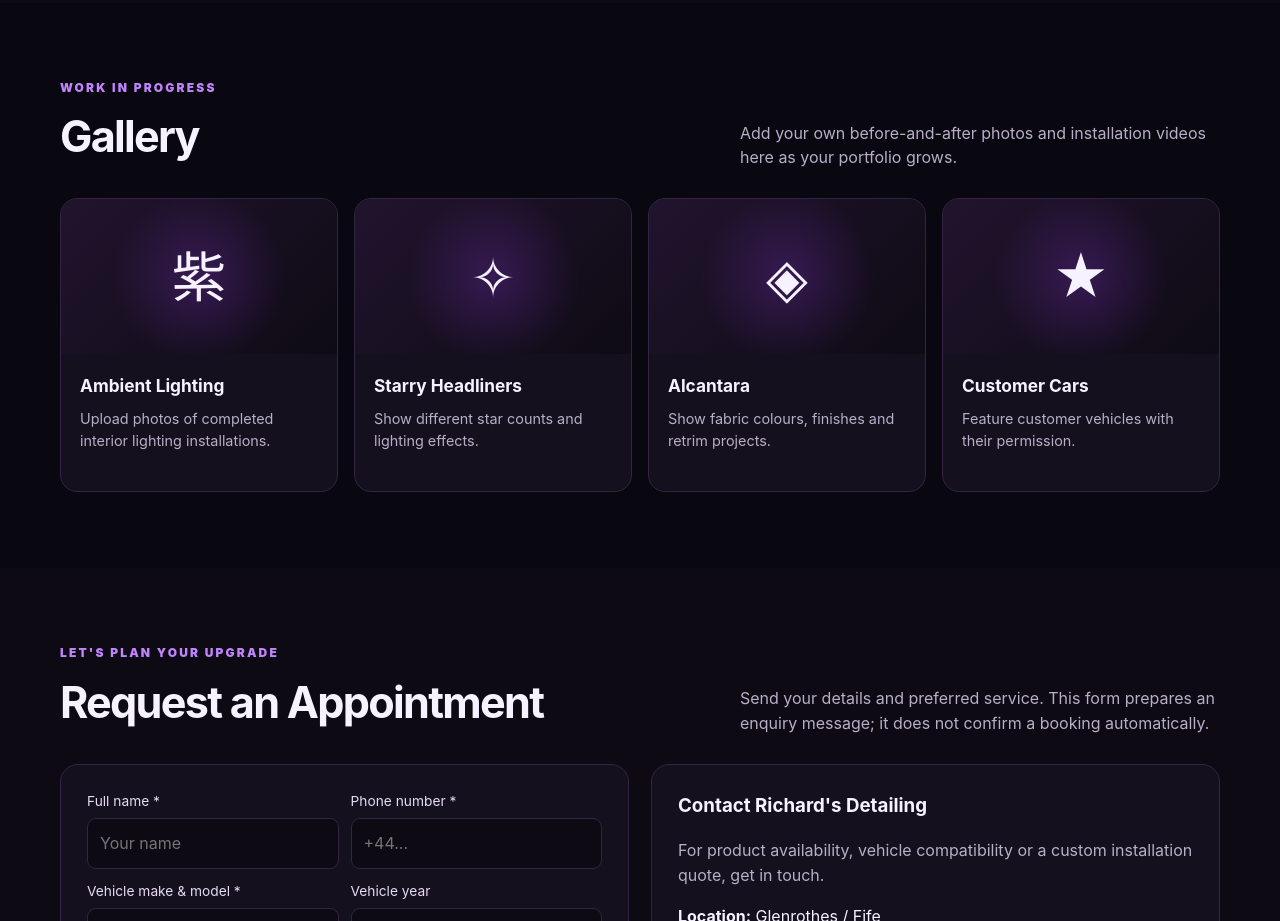
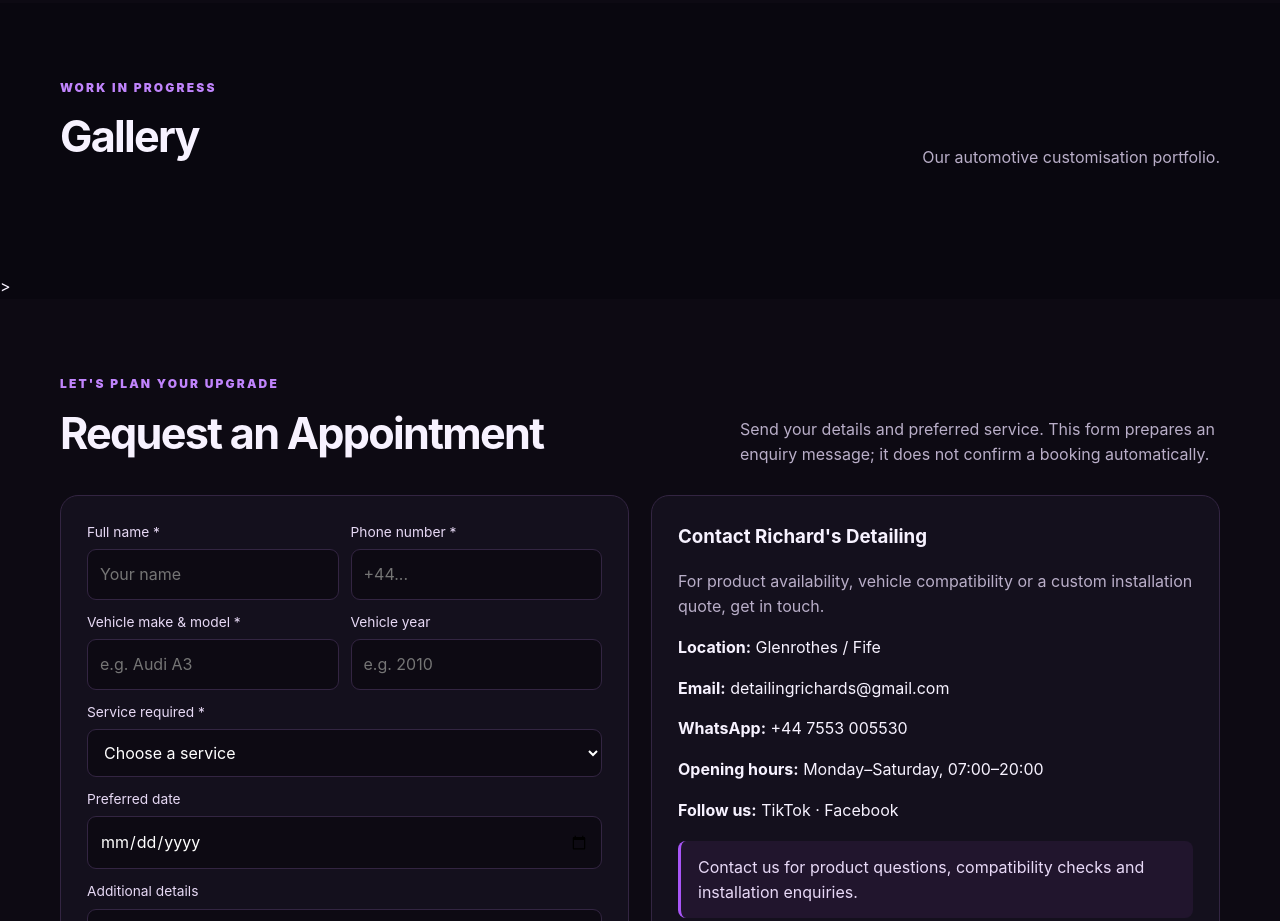
Before and after one commit to RichardsDetailing/-richards-detailing, a plain HTML site: page index.html in a window 1280 px wide. Shown: the part 2400-3321 px from the top of the page. Drawn offline with Linux system fonts and the light colour scheme.

Commit message:
Refactor gallery section and update content

```diff
--- a/index.html
+++ b/index.html
@@ -306,87 +306,27 @@
     </div>
   </section>
 
+
+<style>
+  #gallery .visual,
+  #gallery img,
+  #gallery picture {
+    display: none !important;
+  }
+</style>
+
 <section id="gallery">
-
   <div class="wrap">
-
     <div class="section-head">
-
       <div>
-
         <div class="eyebrow">Work in progress</div>
-
         <h2>Gallery</h2>
-
       </div>
-
-      <p>Add your own before-and-after photos and installation videos here as your portfolio grows.</p>
-
+      <p>Our automotive customisation portfolio.</p>
     </div>
-
-    <div class="grid">
-
-      <div class="card">
-
-        <div class="visual">紫</div>
-
-        <div class="card-body">
-
-          <h3>Ambient Lighting</h3>
-
-          <p>Upload photos of completed interior lighting installations.</p>
-
-        </div>
-
-      </div>
-
-      <div class="card">
-
-        <div class="visual">✧</div>
-
-        <div class="card-body">
-
-          <h3>Starry Headliners</h3>
-
-          <p>Show different star counts and lighting effects.</p>
-
-        </div>
-
-      </div>
-
-      <div class="card">
-
-        <div class="visual">◈</div>
-
-        <div class="card-body">
-
-          <h3>Alcantara</h3>
-
-          <p>Show fabric colours, finishes and retrim projects.</p>
-
-        </div>
-
-      </div>
-
-      <div class="card">
-
-        <div class="visual">★</div>
-
-        <div class="card-body">
-
-          <h3>Customer Cars</h3>
-
-          <p>Feature customer vehicles with their permission.</p>
-
-        </div>
-
-      </div>
-
-    </div>
-
   </div>
-
 </section>
+>
 
 
   <section id="booking" style="background:#0d0a13">
```
